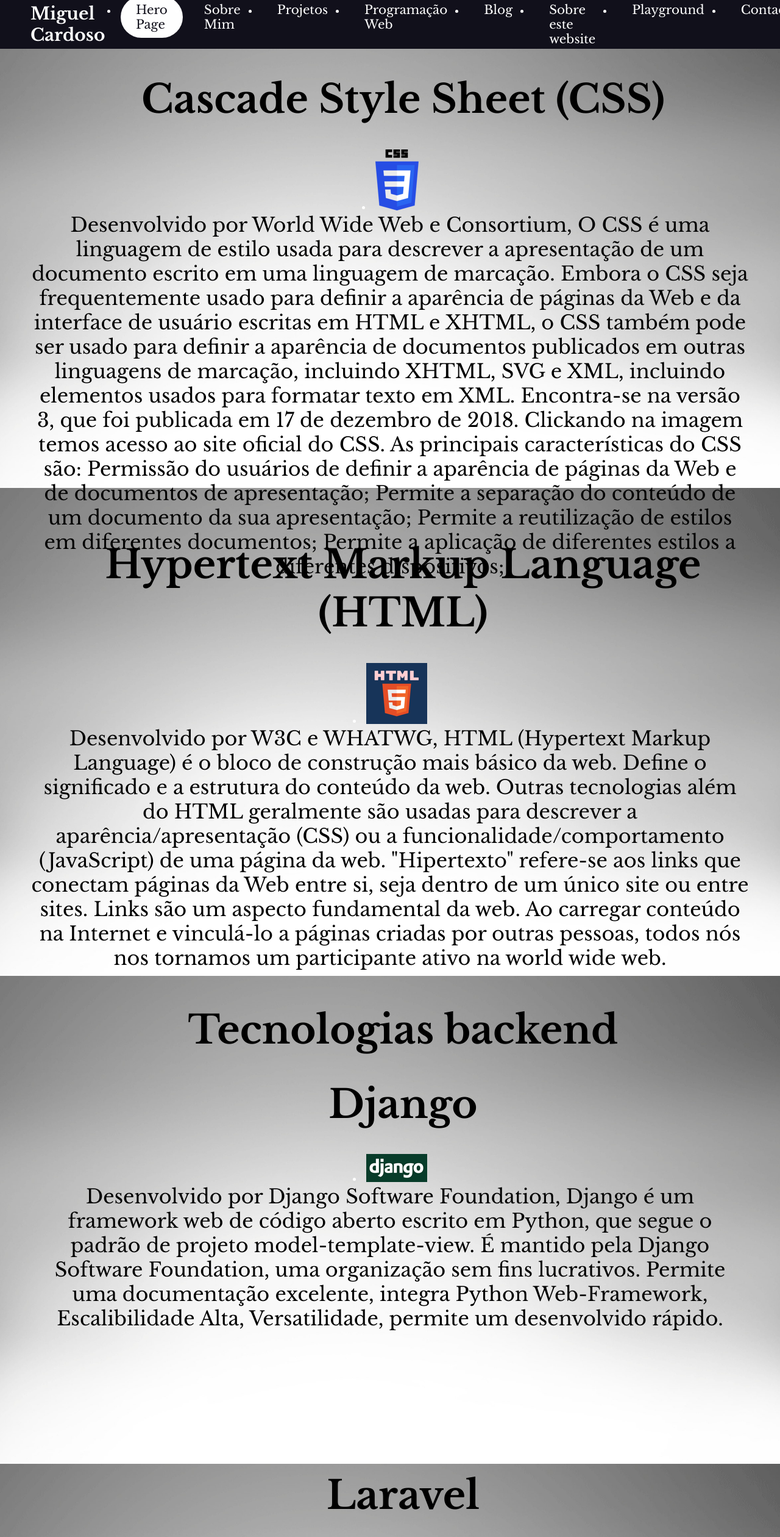
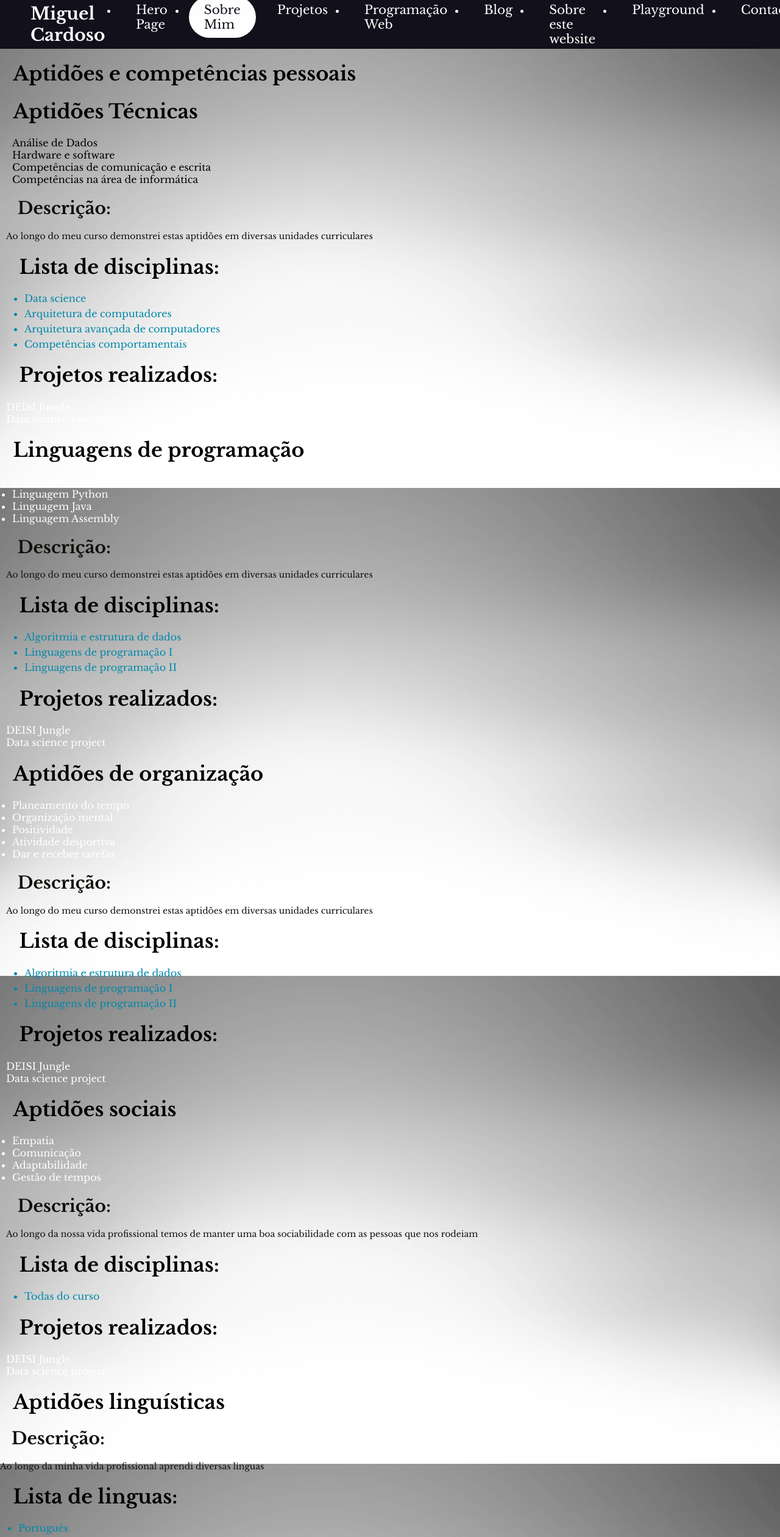
Before and after one commit to miguel-cardoso-a22102861/projetoParte1, a plain HTML site: page aptidoescompetencias.html in a window 1280 px wide. Shown: the top 2520 px of the page at 61% size. Drawn offline with nearby package versions, Linux system fonts and the light colour scheme.

Commit message:
criacao pagina aptidoes

```diff
--- a/aptidoescompetencias.html
+++ b/aptidoescompetencias.html
@@ -31,10 +31,10 @@
         <nav class="nav-bar">
             <ul>
                 <li>
-                    <a href="hero.html" class="active">Hero Page</a>
+                    <a href="hero.html" >Hero Page</a>
                 </li>
                 <div class="dropdown">
-                    <li><a href="sobreMim.html">Sobre Mim</a></li>
+                    <li><a href="sobreMim.html" class="active">Sobre Mim</a></li>
                     <div class="dropdown-content">
                         <a href="licenciatura.html">Licenciatura</a>
                         <a href="educacao.html">Educação</a>
@@ -82,127 +82,148 @@
 
         }
     </script>
-    <article class="primeiro">
-        <h1>Cascade Style Sheet (CSS)</h1>
-        <li><a href="https://www.w3.org/Style/CSS/Overview.en.html"><img src="images/css.png"></a></li>
+    <h1>Aptidões e competências pessoais</h1>
+    <main>
+        <h1>Aptidões Técnicas</h1>
+        <div class="aptidoes">
+            <div class="nome">
+                <p>Análise de Dados</p>
+                <p>Hardware e software</p>
+                <p>Competências de comunicação e escrita</p>
+                <p>Competências na área de informática</p>
+            </div>
+            <div class="descricao">
+                <h1>Descrição:</h1>
+                <p>Ao longo do meu curso demonstrei estas aptidões em diversas unidades curriculares </p>
+            </div>
+            <div class="disciplinas">
+                <h1>Lista de disciplinas:</h1>
+                <ul>
+                    <li>Data science</li>
+                    <li>Arquitetura de computadores</li>
+                    <li>Arquitetura avançada de computadores</li>
+                    <li>Competências comportamentais</li>
+                </ul>
+            </div>
+            <div class="projetos">
+                <h1>Projetos realizados:</h1>
+                <ul>
+                    <li>DEISI Jungle</li>
+                    <li>Data science project</li>
+                </ul>
+            </div>
+        </div>
+        <h1>Linguagens de programação</h1>
+        <div class="aptidoes">
+            <div class="nome">
+                <ul>
+                    <li>Linguagem C</li>
+                    <li>Linguagem Python</li>
+                    <li>Linguagem Java</li>
+                    <li>Linguagem Assembly</li>
+                </ul>
 
-        <p>
-            Desenvolvido por World Wide Web e Consortium,
-            O CSS é uma linguagem de estilo usada para descrever a apresentação de um documento escrito em uma
-            linguagem de marcação. Embora o CSS seja frequentemente usado para definir a aparência de páginas da Web
-            e da interface de usuário escritas em HTML e XHTML, o CSS também pode ser usado para definir a aparência
-            de documentos publicados em outras linguagens de marcação, incluindo XHTML, SVG e XML, incluindo
-            elementos usados para formatar texto em XML.
-            Encontra-se na versão 3, que foi publicada em 17 de dezembro de 2018.
-            Clickando na imagem temos acesso ao site oficial do CSS.
-            As principais características do CSS são:
-            Permissão do usuários de definir a aparência de páginas da Web e de documentos de apresentação;
-            Permite a separação do conteúdo de um documento da sua apresentação;
-            Permite a reutilização de estilos em diferentes documentos;
-            Permite a aplicação de diferentes estilos a diferentes dispositivos;
-        </p>
+            </div>
+            <div class="descricao">
+                <h1>Descrição:</h1>
+                <p>Ao longo do meu curso demonstrei estas aptidões em diversas unidades curriculares </p>
+            </div>
+            <div class="disciplinas">
+                <h1>Lista de disciplinas:</h1>
+                <ul>
+                    <li>Algoritmia e estrutura de dados</li>
+                    <li>Linguagens de programação I</li>
+                    <li>Linguagens de programação II</li>
+                </ul>
+            </div>
+            <div class="projetos">
+                <h1>Projetos realizados:</h1>
+                <ul>
+                    <li>DEISI Jungle</li>
+                    <li>Data science project</li>
+                </ul>
+            </div>
+        </div>
+        <h1>Aptidões de organização</h1>
+        <div class="aptidoes">
+            <div class="nome">
+                <ul>
+                    <li>Planeamento do tempo</li>
+                    <li>Organização mental</li>
+                    <li>Positividade</li>
+                    <li>Atividade desportiva</li>
+                    <li>Dar e receber tarefas</li>
+                </ul>
 
+            </div>
+            <div class="descricao">
+                <h1>Descrição:</h1>
+                <p>Ao longo do meu curso demonstrei estas aptidões em diversas unidades curriculares </p>
+            </div>
+            <div class="disciplinas">
+                <h1>Lista de disciplinas:</h1>
+                <ul>
+                    <li>Algoritmia e estrutura de dados</li>
+                    <li>Linguagens de programação I</li>
+                    <li>Linguagens de programação II</li>
+                </ul>
+            </div>
+            <div class="projetos">
+                <h1>Projetos realizados:</h1>
+                <ul>
+                    <li>DEISI Jungle</li>
+                    <li>Data science project</li>
+                </ul>
+            </div>
+        </div>
+        <h1>Aptidões sociais</h1>
+        <div class="aptidoes">
+            <div class="nome">
+                <ul>
+                    <li>Empatia</li>
+                    <li>Comunicação</li>
+                    <li>Adaptabilidade</li>
+                    <li>Gestão de tempos</li>
+                </ul>
 
+            </div>
+            <div class="descricao">
+                <h1>Descrição:</h1>
+                <p>Ao longo da nossa vida profissional temos de manter uma boa sociabilidade com as pessoas que nos rodeiam</p>
+            </div>
+            <div class="disciplinas">
+                <h1>Lista de disciplinas:</h1>
+                <ul>
+                    <li>Todas do curso</li>
+                </ul>
+            </div>
+            <div class="projetos">
+                <h1>Projetos realizados:</h1>
+                <ul>
+                    <li>DEISI Jungle</li>
+                    <li>Data science project</li>
+                </ul>
+            </div>
+        </div>
+        <h1>Aptidões linguísticas</h1>
+        <div class="aptidoes">
 
+            </div>
+            <div class="descricao">
+                <h1>Descrição:</h1>
+                <p>Ao longo da minha vida profissional aprendi diversas linguas</p>
+            </div>
+            <div class="disciplinas">
+                <h1>Lista de linguas:</h1>
+                <ul>
+                    <li>Português</li>
+                    <li>Inglês</li>
+                    <li>Espanhol</li>
+                </ul>
+            </div>
+        </div>
 
-
-    </article>
-    <article class="primeiro">
-        <h1>Hypertext Markup Language (HTML)</h1>
-        <li><a href="https://developer.mozilla.org/en-US/docs/Web/HTML"><img src="images/html.png"></a></li>
-        <p>
-            Desenvolvido por W3C e WHATWG,
-            HTML (Hypertext Markup Language) é o bloco de construção mais básico da web.
-            Define o significado e a estrutura do conteúdo da web.
-            Outras tecnologias além do HTML geralmente são usadas para descrever a
-            aparência/apresentação (CSS) ou a funcionalidade/comportamento (JavaScript) de uma página da web.
-            "Hipertexto" refere-se aos links que conectam páginas da Web entre si, seja dentro de um único site ou entre
-            sites.
-            Links são um aspecto fundamental da web. Ao carregar conteúdo na Internet e vinculá-lo a páginas criadas por
-            outras pessoas,
-            todos nós nos tornamos um participante ativo na world wide web.
-        </p>
-
-
-
-
-
-    </article>
-
-    <article class="primeiro">
-        <h1>Tecnologias backend</h1>
-        <h1>Django</h1>
-        <li><a href="https://docs.djangoproject.com/en/4.2/"><img src="images/django.png"></a></li>
-        <p>
-            Desenvolvido por Django Software Foundation,
-            Django é um framework web de código aberto escrito em Python,
-            que segue o padrão de projeto model-template-view.
-            É mantido pela Django Software Foundation, uma organização sem fins lucrativos.
-            Permite uma documentação excelente, integra Python Web-Framework, Escalibilidade Alta, Versatilidade,
-            permite um desenvolvido rápido.
-        </p>
-
-
-
-
-
-
-    </article>
-    <article class="primeiro">
-        <h1>Laravel</h1>
-        <li><a href="https://laravel.com/"><img src="images/laravel.png"></a></li>
-        <p>
-            Laravel é um framework web de código aberto com licença MIT, escrito em PHP e desenhado para o
-            desenvolvimento de aplicações e serviços web usando o padrão de arquitetura MVC (Model-View-Controller).
-            O Laravel foi criado por Taylor Otwell em 2011.
-
-
-        </p>
-    </article>
-
-    <article class="primeiro">
-        <h1>Tecnologias Front End</h1>
-        <h1>React(JavaScript)</h1>
-        <li><a href="https://react.dev/"><img src="images/react.png"></a></li>
-        <p>
-            Desenvolvido pelo Facebook em 2013,
-            React é uma biblioteca JavaScript de código aberto com foco em criar interfaces de usuário em páginas.
-            Tem como objetivo ser a V de MVC (Model-View-Controller), ou seja, a camada de visualização.
-            É mantido pelo Facebook, Instagram, outras empresas e uma comunidade de desenvolvedores individuais.
-            Tem bastantes vantagens, como: Desempenho, Componentes, Reutilização, Comunidade, Documentação, etc.
-
-        </p>
-    </article>
-
-    <article class="primeiro">
-        <h1>Angular</h1>
-        <li><a href="https://angular.io/"><img src="images/angular.png"></a></li>
-        <p>
-            Angular é um framework JavaScript de código aberto criado em 2009 por Misko Hevery e Adam Abrons.
-            É mantido pela Google, que o utiliza em vários projetos, como o Google Maps.
-            É um framework baseado em componentes, ou seja, é possível criar componentes reutilizáveis.
-            Também é possível criar componentes que podem ser utilizados em outras aplicações.
-            Tem bastantes vantagens, como: Desempenho, Componentes, Reutilização, Comunidade, Documentação, etc.
-
-        </p>
-    </article>
-
-    <div class="footer-content">
-        <h3>Contactos</h3>
-        <p>A minha informação</p>
-        <p>Email: miguelbcardoso7@hotmail.com</p>
-        <ul class="socials">
-            <li><a href="https://www.instagram.com/miguelbcardoso/"><img src="images/instagram.png"></a></li>
-            <li><a href="https://www.linkedin.com/in/miguelbcardoso/"><img src="images/linkedin.png"></a></li>
-            <li><a href="https://github.com/miguel-cardoso-a22102861"><img src="images/githubrodape.png"></a></li>
-
-        </ul>
-
-    </div>
-    <div class="footer-bottom">
-        <p>copyright &copy;2023 Miguel Cardoso. Feito por <span>Miguel Cardoso</span>
-        </p>
-    </div>
+    </main>
 
 </body>
 
--- a/css/styles.css
+++ b/css/styles.css
@@ -96,7 +96,6 @@
 main {
     /* como o menu ocupa 10vh, este tem 90vh para o vermo inteiro. */
     height: 90vh;
-    background-image: url("https://images.unsplash.com/photo-1459213599465-03ab6a4d5931?crop=entropy&cs=tinysrgb&fit=max&fm=jpg&ixid=MnwxfDB8MXxyYW5kb218MHx8fHx8fHx8MTY1MTAxNTA2MA&ixlib=rb-1.2.1&q=80&utm_campaign=api-credit&utm_medium=referral&utm_source=unsplash_source&w=1080");
     background-repeat: no-repeat;
     background-position: center;
     background-size: cover;
@@ -785,3 +784,33 @@
     max-width: 125px;
     /* adjust the value to fit your image */
 }
+.nome{
+    margin-top: 10px;
+    margin-bottom: 20px;
+    margin-left: 10px;
+    list-style: none;
+    padding: 0;
+
+}
+
+.aptidoes {
+    margin-top: 10px;
+    margin-bottom: 20px;
+    margin-left: 10px;
+    list-style: none;
+    padding: 0;
+  }
+
+  .disciplinas li {
+    margin-bottom: 5px;
+    margin-left: 30px;
+    color: #0088a9;
+  }
+
+  .descricao {
+    content: attr(data-disciplines);
+    display: block;
+    margin-bottom: 10px;
+    font-size: 14px;
+    color: #0e110b;
+  }
```
